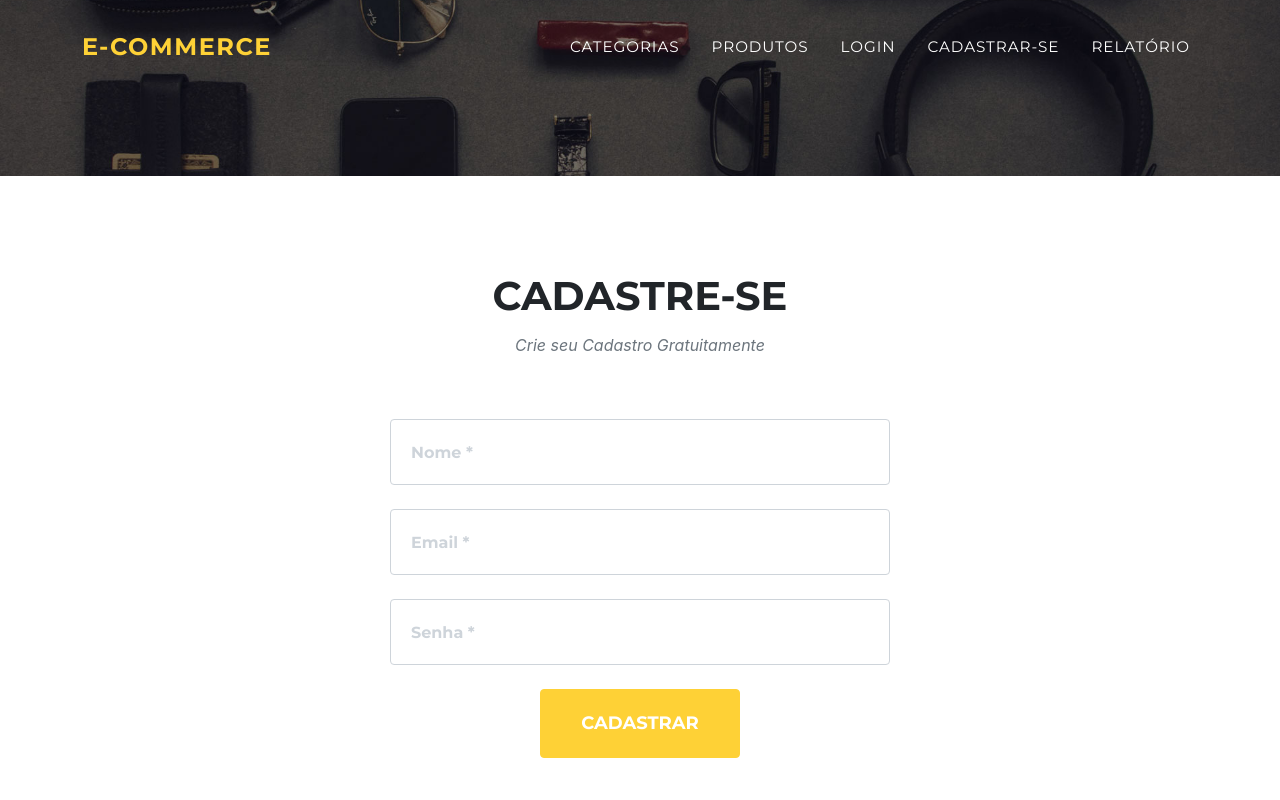
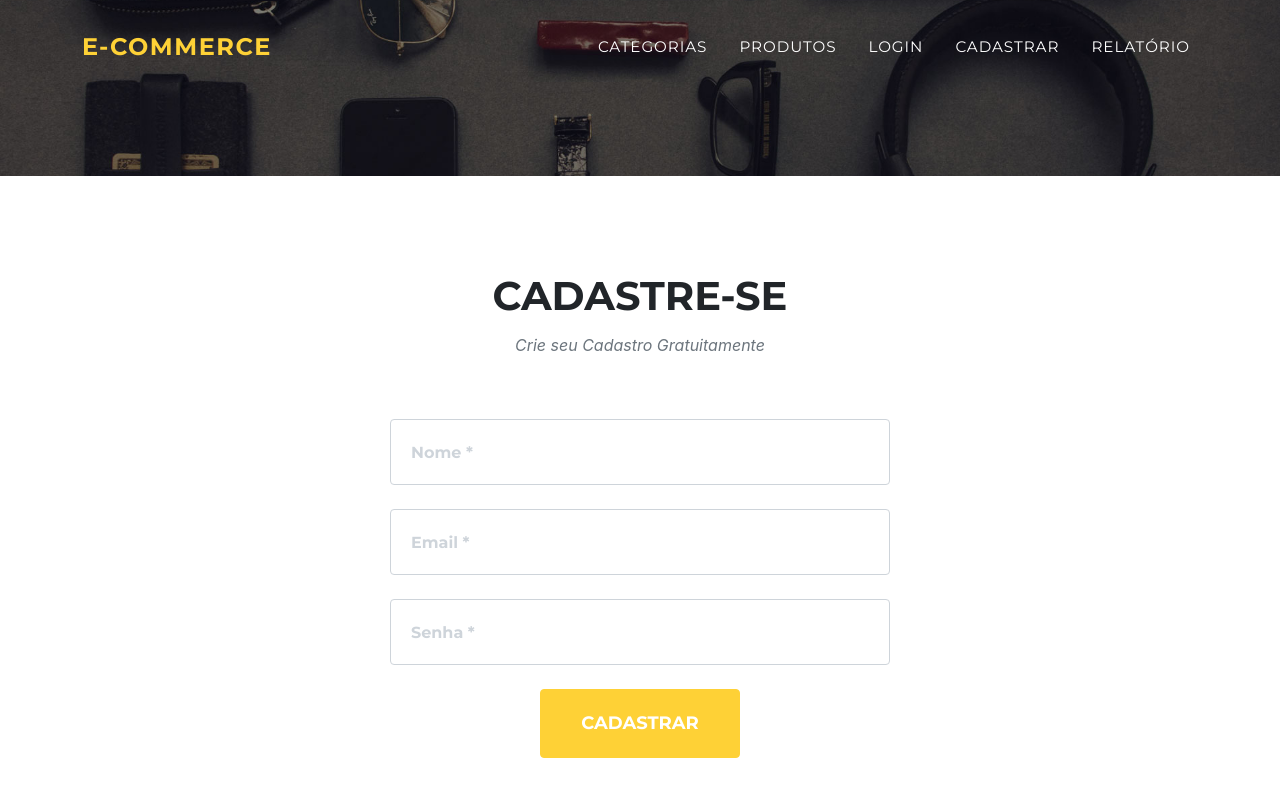
Before and after one commit to admdevsystem/Ecommerce-csharp, a plain HTML site: page cadastrar.html in a window 1280 px wide. Shown: the top 800 px of the page. Drawn offline with nearby package versions, Linux system fonts and the light colour scheme; a web font is replaced by a local one.

Commit message:
#0002 - Mudança do link do cadastro na view e cadastro.

```diff
--- a/cadastrar.html
+++ b/cadastrar.html
@@ -30,7 +30,7 @@
                         <li class="nav-item"><a class="nav-link js-scroll-trigger" href="categorias.html">Categorias</a></li>
                         <li class="nav-item"><a class="nav-link js-scroll-trigger" href="produtos.html#portfolio">Produtos</a></li>
                         <li class="nav-item"><a class="nav-link js-scroll-trigger" href="login.html">Login</a></li>
-                        <li class="nav-item"><a class="nav-link js-scroll-trigger" href="cadastrar.html#cadastrar">Cadastrar-se</a></li>
+                        <li class="nav-item"><a class="nav-link js-scroll-trigger" href="cadastrar.html#cadastrar">Cadastrar</a></li>
                         <li class="nav-item"><a class="nav-link js-scroll-trigger" href="relatorio.html">Relatório</a></li>
                     </ul>
                 </div>
```
